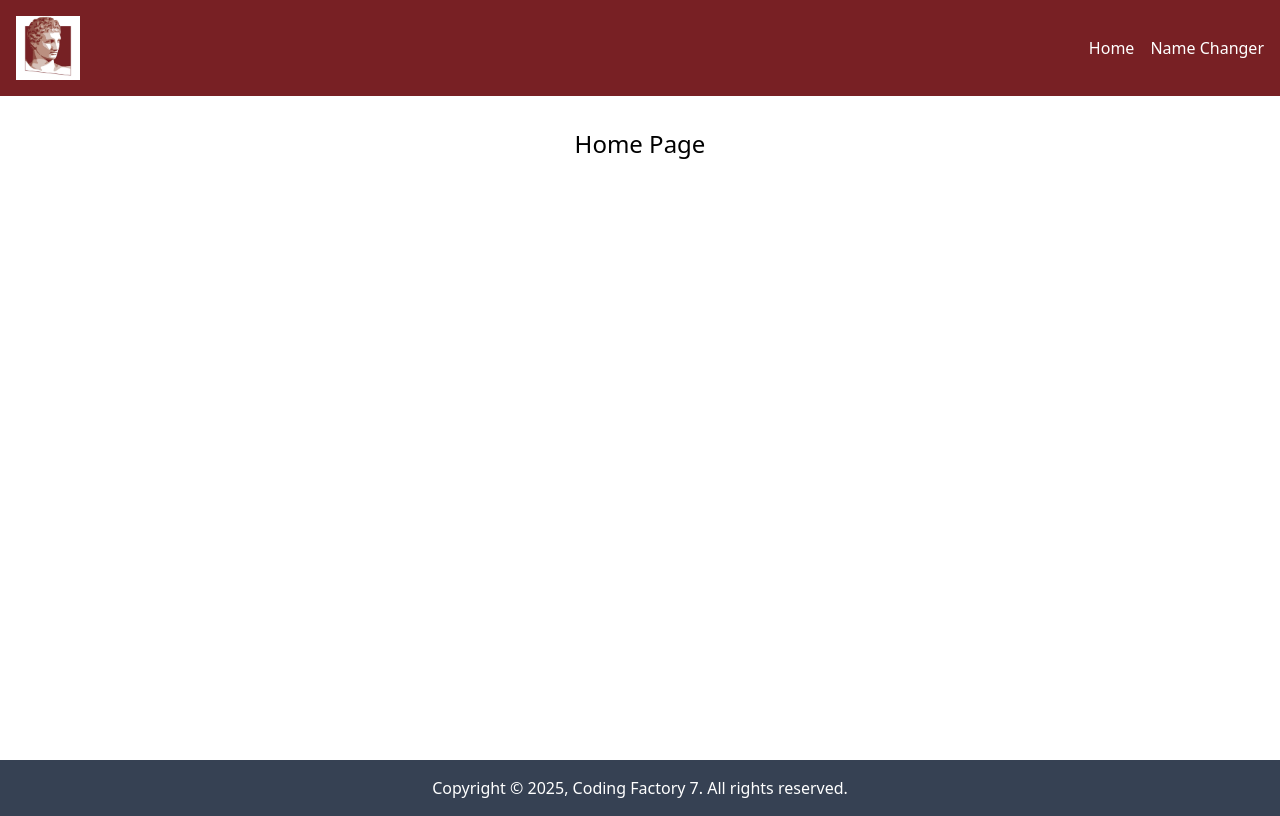
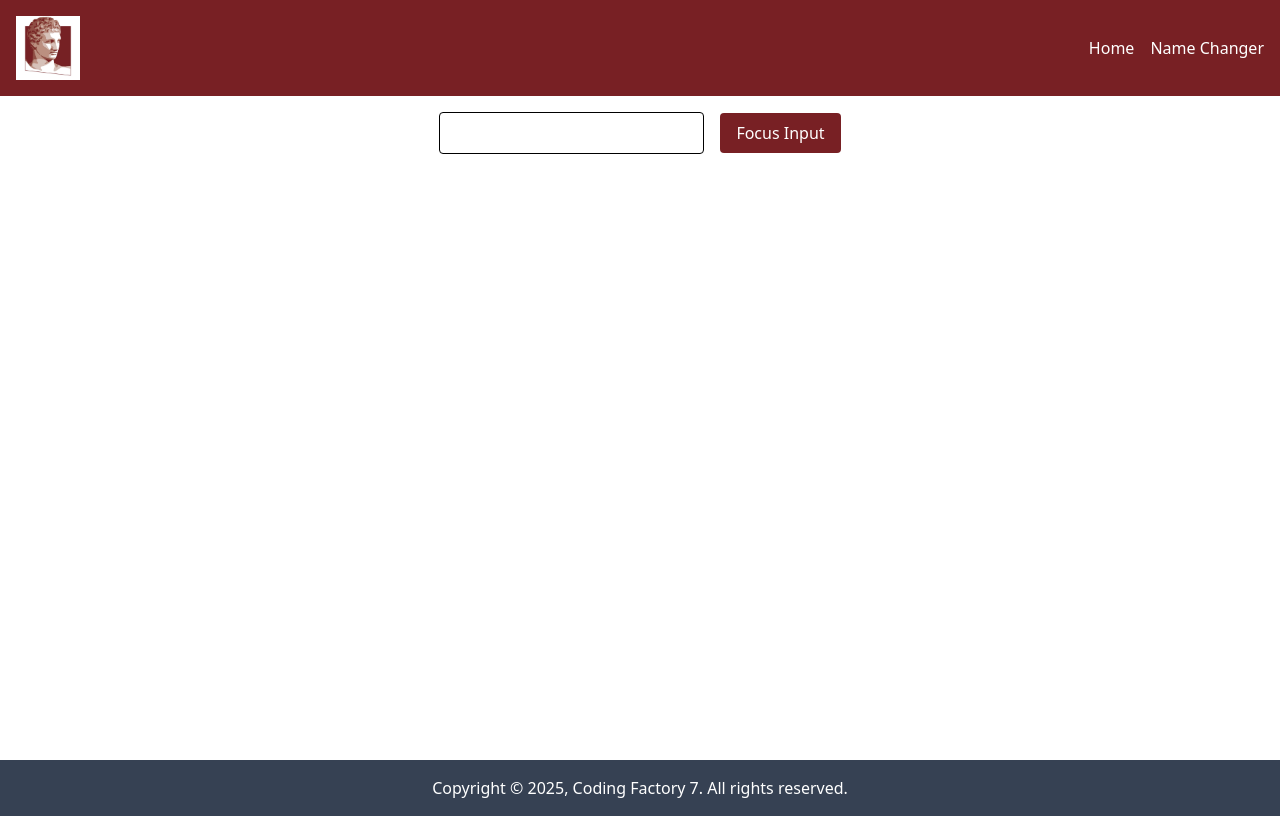
Before and after one commit to despinamos/cf7-components-intro, a React (Vite) app: page / in a window 1280 px wide. Built offline with nearby package versions, Linux system fonts and the light colour scheme.

Commit message:
feat: Focus Input component created with useRef

```diff
--- a/src/App.tsx
+++ b/src/App.tsx
@@ -9,6 +9,7 @@ import ExamplesPage from "./pages/ExamplesPage.tsx";
 import RouterExamplesLayout from "./components/RouterExamplesLayout.tsx";
 import AutoRedirectPage from "./pages/AutoRedirectPage.tsx";
 import NotFoundPage from "./pages/NotFoundPage.tsx";
+import FocusInput from "./components/FocusInput.tsx";
 
 function App() {
 
@@ -31,7 +32,8 @@ function App() {
 
                     <Route element={<RouterLayout/>}>
                         {/*<Route path="/" element={<HomePage />}/>*/}
-                        <Route index element={<HomePage/>}/>
+                        {/*<Route index element={<HomePage/>}/>*/}
+                        <Route index element={<FocusInput/>}/>
                         <Route path="users/:userId" element={<UserPage />}/>
                         <Route path="users" element={<UserPage/>}/>
                         <Route path="*" element={<NotFoundPage/>}/>
--- /dev/null
+++ b/src/components/FocusInput.tsx
@@ -0,0 +1,25 @@
+import {useRef} from "react";
+
+const FocusInput = () => {
+    const inputRef = useRef<HTMLInputElement>(null);
+
+    const handleClick = () => {
+        inputRef.current?.focus();
+    }
+    return (
+        <>
+           <div className="text-center space-x-4 mt-4">
+               <input
+                   ref={inputRef}
+                   type="text" className="border px-4 py-2 rounded"/>
+               <button
+                   onClick={handleClick}
+                   className="bg-cf-dark-red text-white px-4 py-2 rounded">
+                   Focus Input
+               </button>
+           </div>
+        </>
+    )
+}
+
+export default FocusInput;
```
